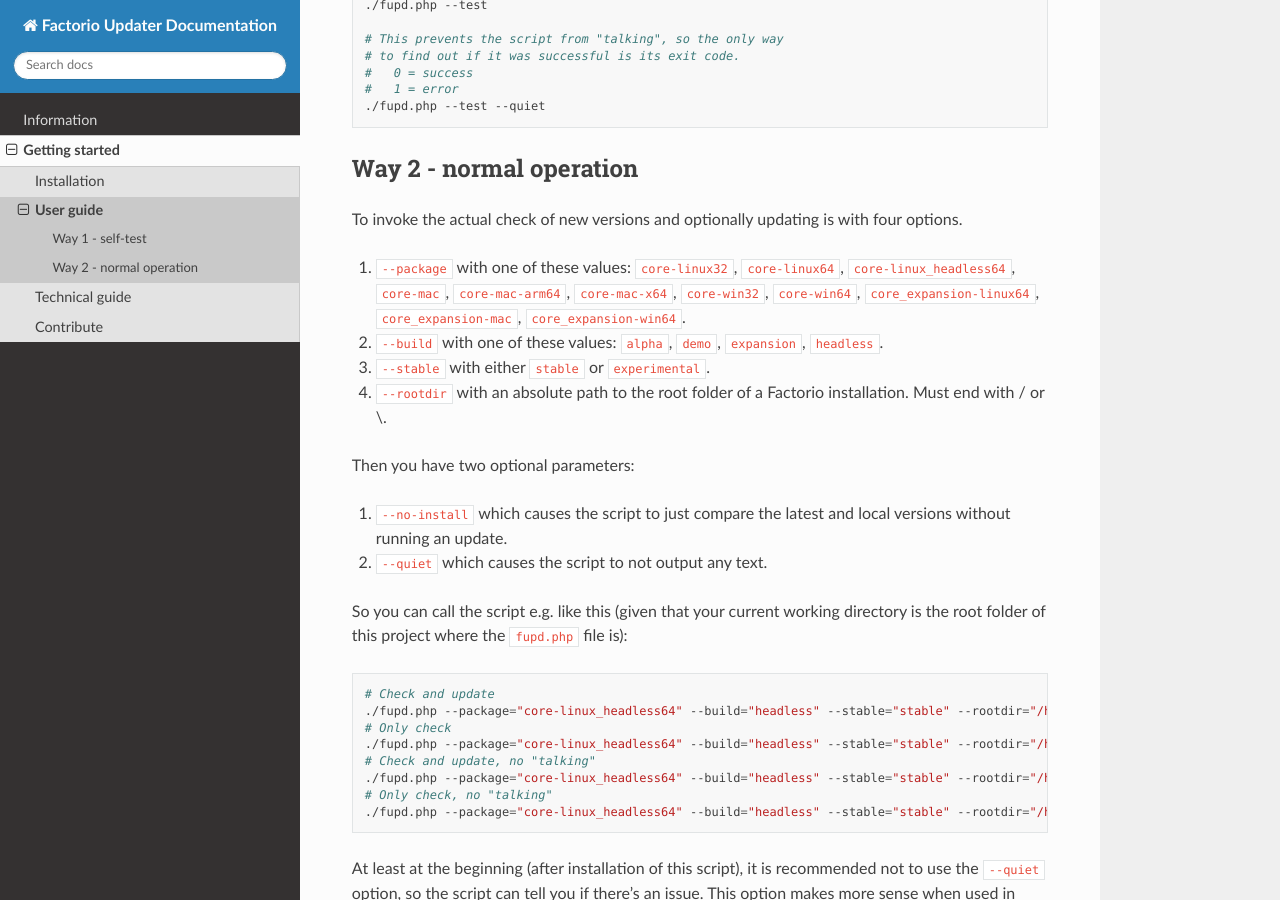
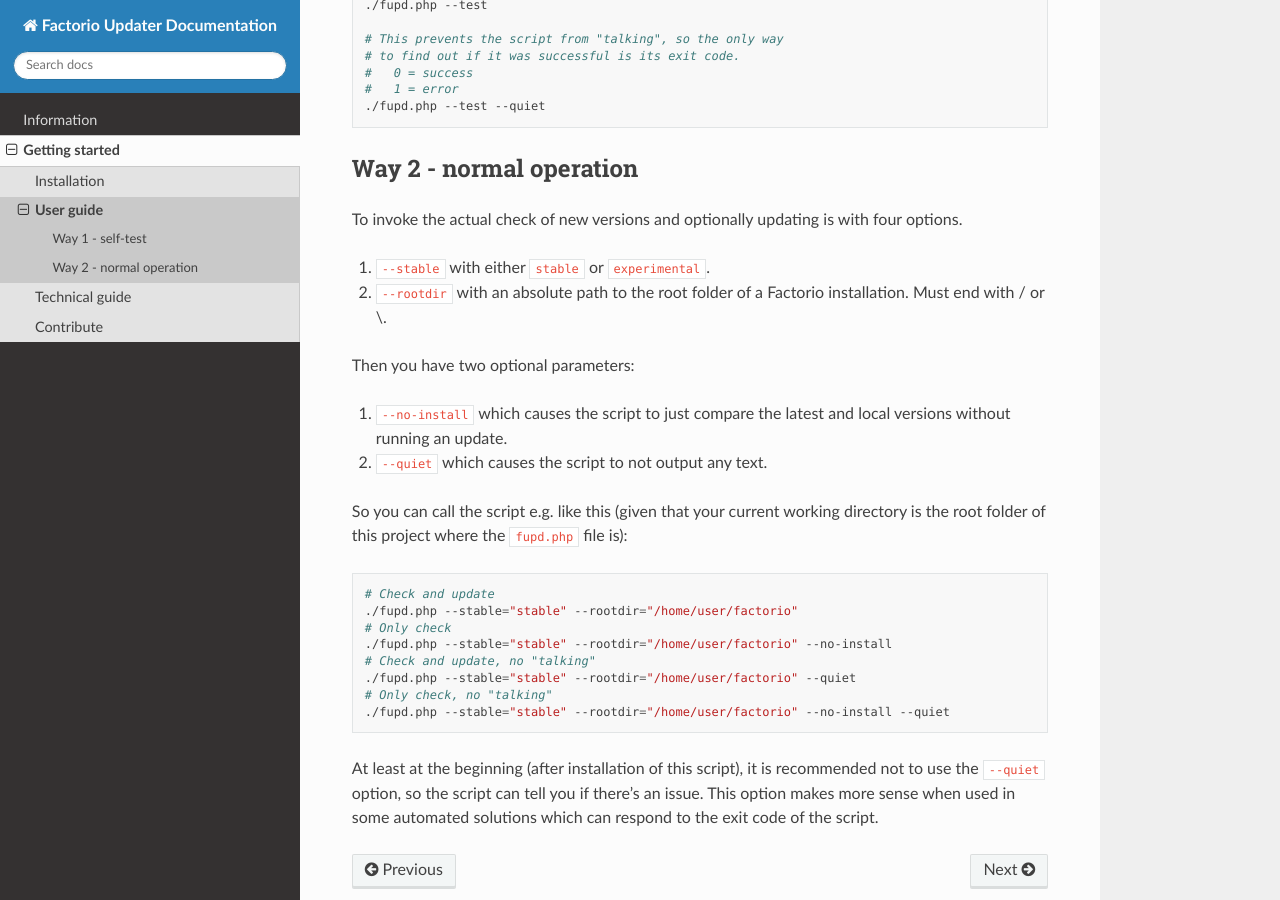
Before and after one commit to tommander/factorio-updater, a Sphinx documentation site: the page built from docs/source/getstart/userguide.rst, in a window 1280 px wide and 900 px high, scrolled down 650 px. Built offline with Sphinx 7.4.7 and the Read the Docs theme 3.1.0, drawn with Linux system fonts in a browser that asks for light colours; pages that are not in the unit, such as notebooks, are missing from menus.

Commit message:
Documentation update

```diff
--- a/docs/source/getstart/contribute.rst
+++ b/docs/source/getstart/contribute.rst
@@ -10,6 +10,6 @@
 
 - Text editor
 - PHP-cli 7.4+ (development is currently done on PHP 8.2; no special requirement for extensions)
-- Composer 2.2+ (lower versions do not support the PHP superglobal for autoloader path -> you might have an issue with running the binary via ``composer run-script``)
+- Composer
 - git
 - python3 + python-sphinx + python3-sphinx-rtd-theme (for the documentation)
--- a/docs/source/getstart/install.rst
+++ b/docs/source/getstart/install.rst
@@ -47,7 +47,7 @@
 
 Step 4 - Install Dependencies
 -----------------------------
-Install dependencies needed for the app to run. If you do not plan to contribute to our project, you might want to use the second leave out the dev dependencies.
+Install dependencies needed for the app to run. If you do not plan to contribute to our project, you might want to use the second to leave out the dev dependencies.
 
 .. code:: sh
 
--- a/docs/source/getstart/userguide.rst
+++ b/docs/source/getstart/userguide.rst
@@ -26,10 +26,8 @@
 ------------------------
 To invoke the actual check of new versions and optionally updating is with four options.
 
-1. ``--package`` with one of these values: ``core-linux32``, ``core-linux64``, ``core-linux_headless64``, ``core-mac``, ``core-mac-arm64``, ``core-mac-x64``, ``core-win32``, ``core-win64``, ``core_expansion-linux64``, ``core_expansion-mac``, ``core_expansion-win64``.
-2. ``--build`` with one of these values: ``alpha``, ``demo``, ``expansion``, ``headless``.
-3. ``--stable`` with either ``stable`` or ``experimental``.
-4. ``--rootdir`` with an absolute path to the root folder of a Factorio installation. Must end with \/ or \\.
+1. ``--stable`` with either ``stable`` or ``experimental``.
+2. ``--rootdir`` with an absolute path to the root folder of a Factorio installation. Must end with \/ or \\.
 
 Then you have two optional parameters:
 
@@ -41,12 +39,12 @@
 .. code:: sh
 
    # Check and update
-   ./fupd.php --package="core-linux_headless64" --build="headless" --stable="stable" --rootdir="/home/user/factorio"
+   ./fupd.php --stable="stable" --rootdir="/home/user/factorio"
    # Only check
-   ./fupd.php --package="core-linux_headless64" --build="headless" --stable="stable" --rootdir="/home/user/factorio" --no-install
+   ./fupd.php --stable="stable" --rootdir="/home/user/factorio" --no-install
    # Check and update, no "talking"
-   ./fupd.php --package="core-linux_headless64" --build="headless" --stable="stable" --rootdir="/home/user/factorio" --quiet
+   ./fupd.php --stable="stable" --rootdir="/home/user/factorio" --quiet
    # Only check, no "talking"
-   ./fupd.php --package="core-linux_headless64" --build="headless" --stable="stable" --rootdir="/home/user/factorio" --no-install --quiet
+   ./fupd.php --stable="stable" --rootdir="/home/user/factorio" --no-install --quiet
 
 At least at the beginning (after installation of this script), it is recommended not to use the ``--quiet`` option, so the script can tell you if there's an issue. This option makes more sense when used in some automated solutions which can respond to the exit code of the script.
--- a/docs/source/info/about.rst
+++ b/docs/source/info/about.rst
@@ -1,7 +1,7 @@
 About
 =====
 
-This PHP script helps you to update your Factorio installation, especially its headless builds.
+This PHP script helps you to update your Factorio installation, in particular the linux x64 headless.
 
 You just need your Factorio installation and Factorio API username+token.
 
--- a/docs/source/info/roadmap.rst
+++ b/docs/source/info/roadmap.rst
@@ -1,3 +1,3 @@
 Roadmap
 =======
-The roadmap consists of open issues in `GitHub Issues <https://github.com/tommander/phpsphinx/issues>`_, i.e. fixing of bugs and developing new features.
+The roadmap consists of open issues in `GitHub Issues <https://github.com/tommander/factorio-updater/issues>`_, i.e. fixing of bugs and developing new features.
```
Also changed, not shown: README.md (+22 -30 lines), docs/source/getstart/techguide.rst (+3 -12 lines).
